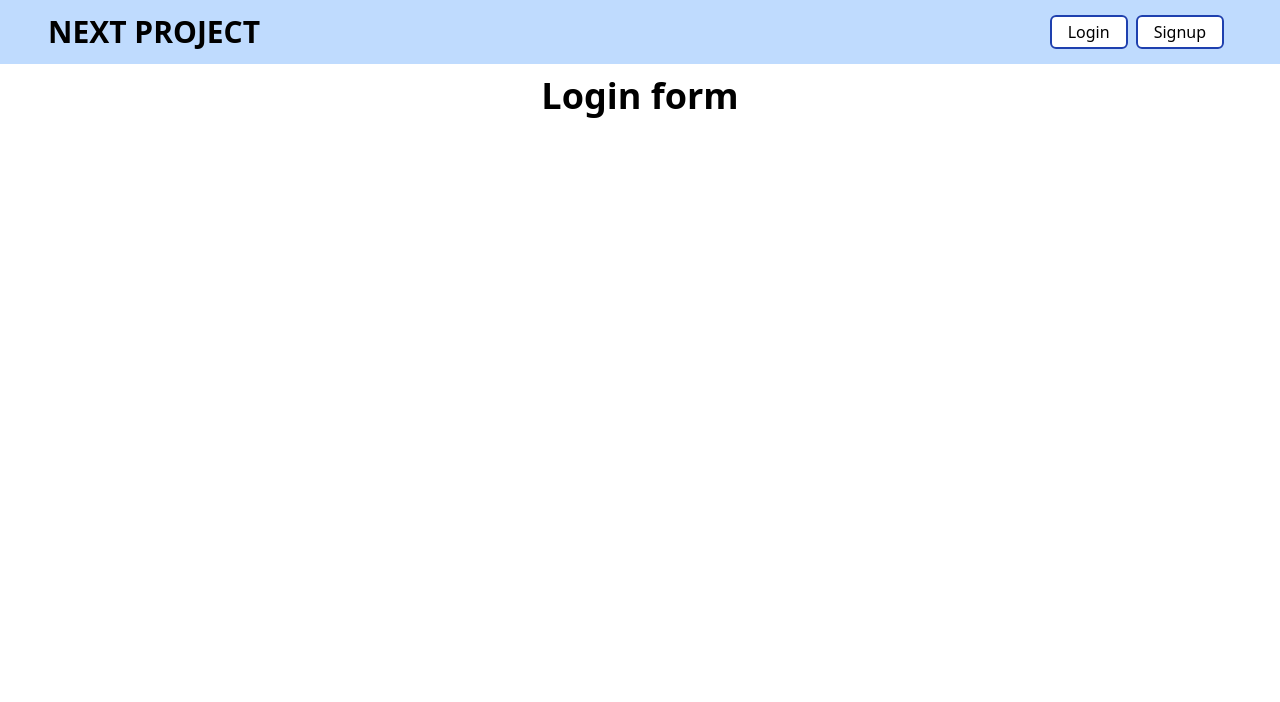
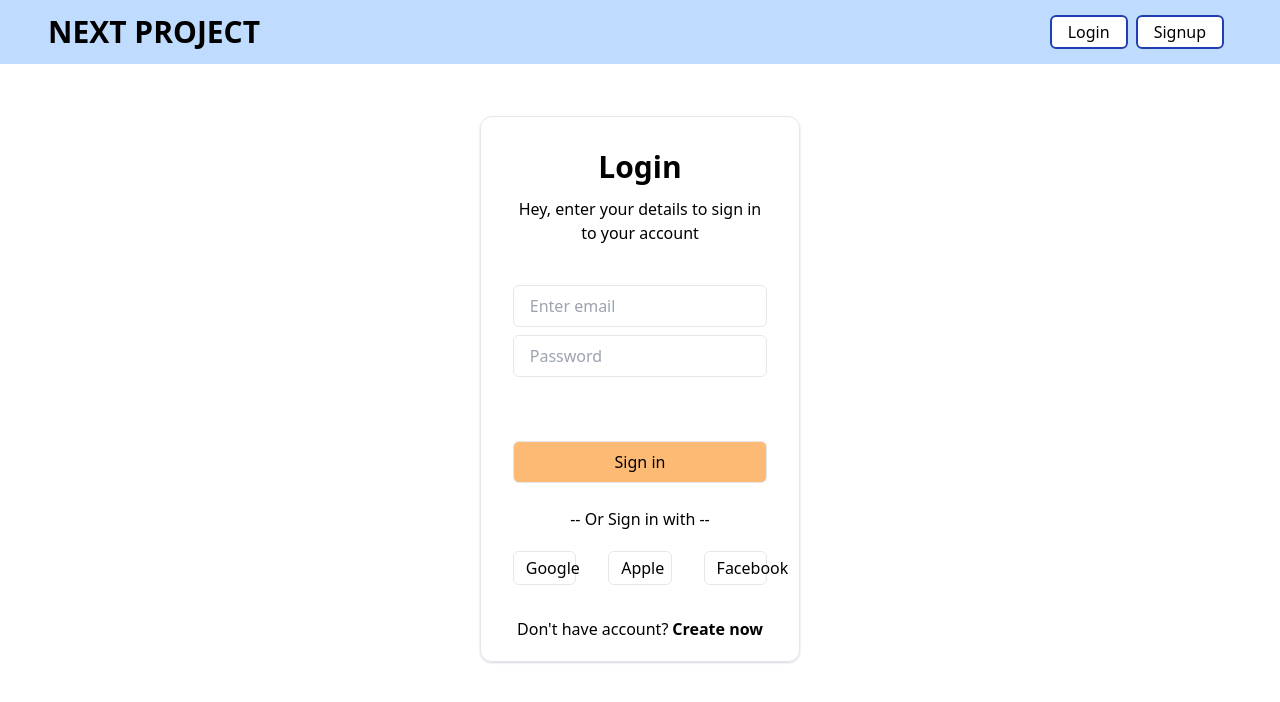
Before and after one commit to velja11/NextProject, a Next.js app: page /login in a window 1280 px wide. Shown: the top 702 px of the page. Built offline with nearby package versions, Linux system fonts and the light colour scheme.

Commit message:
Creating login form

```diff
--- a/pages/login.tsx
+++ b/pages/login.tsx
@@ -1,7 +1,46 @@
+import React from "react";
+import { useRouter } from "next/router";
+import Link from "next/link";
+
 const Login = () => {
+
+    const router = useRouter();
+
+    const submitHandler = (event:React.SyntheticEvent) => {
+        event.preventDefault();
+
+        router.push("/");
+
+
+    }
+
+
     return (
-    <div className="text-center mt-3">
-        <h1 className="text-4xl font-bold">Login form</h1>
+    <div className="text-center mt-10 flex justify-center items-center">
+
+        <form className="mt-3 flex flex-col justify-start items-center bg-wheat-400 border border-gray w-1/4 h-3/4 rounded-xl shadow-sm shadow-gray-300" onSubmit={submitHandler}>
+            <h1 className="mt-8 font-bold text-3xl">Login</h1>
+            <p className="mt-3 text-md non-italic">Hey, enter your details to sign in<br /> to your account</p>
+
+            <input placeholder="Enter email" className="border px-4 py-2 box-border rounded-md mt-10 w-4/5"></input>
+            <input placeholder="Password" className="border border-gray px-4 py-2 mt-2 box-border rounded-md w-4/5"></input>
+
+
+            <button className="border border-gray bg-orange-300 px-4 py-2 box-border rounded-md mt-16 w-4/5">Sign in</button>
+
+            <p className="mt-6">-- Or Sign in with --</p>
+
+            <div className="flex flex-row justify-between mt-5 mb-8 w-4/5">
+                <button className="border border-gray px-3 py-1 rounded-md w-3/12">Google</button>
+                <button className="border border-gray px-3 py-1 rounded-md w-3/12">Apple</button>
+                <button className="border border-gray px-3 py-1 rounded-md w-3/12">Facebook</button>
+            </div>
+
+            <p className="mb-5">Don't have account?<Link href="/signup"><span className="ml-1 font-bold cursor-pointer">Create now</span></Link> </p>
+
+
+
+        </form>
     </div>
     )
 }
```
